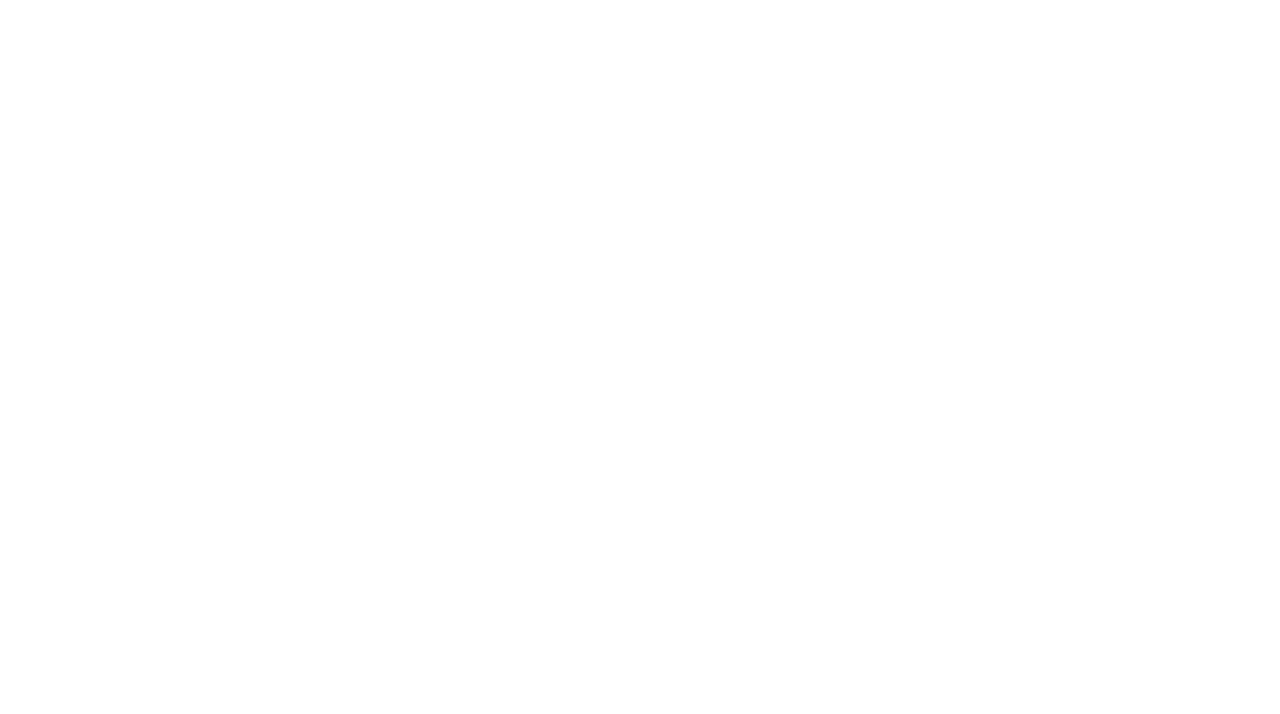
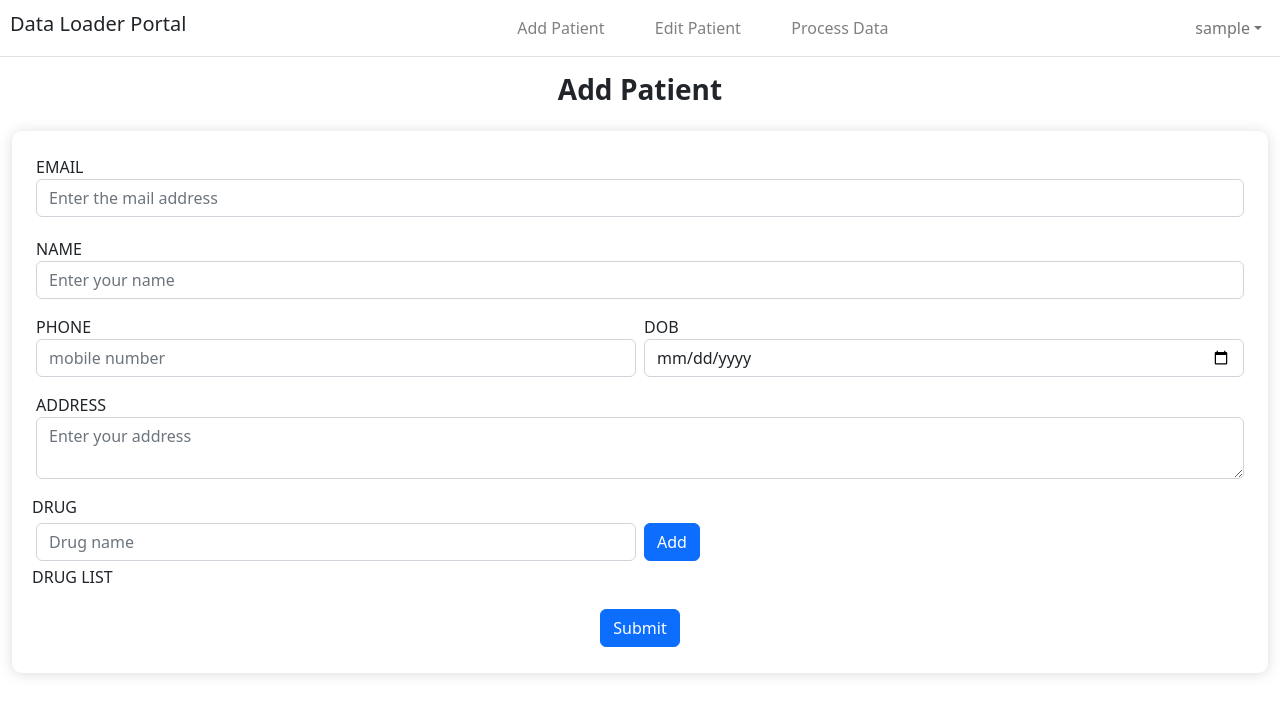
Before and after one commit to SriSushma25/Data-Loader-Portal, a React (Create React App) app: page /dashboard/addPatient in a window 1280 px wide. Before the commit this address had no page. Shown: the top 714 px of the page. Built offline with nearby package versions, Linux system fonts and the light colour scheme; sample sign-in values are in the browser's storage.

Commit message:
validation added

```diff
--- a/src/App.js
+++ b/src/App.js
@@ -1,6 +1,9 @@
 import React from 'react';
 import Login from './components/Login/Login';
 import Dashboard from './components/Dashboard/Dashboard';
+import AddPatient from './components/AddPatient/addPatient';
+import Edit from './components/Edit/editPatient';
+import ProcessData from './components/ProcessData/processData';
 import { BrowserRouter as Router,Routes, Route} from 'react-router-dom';
 import './App.css';
 import 'bootstrap/dist/css/bootstrap.min.css';
@@ -11,7 +14,11 @@ function App() {
       <Router>
         <Routes>
           <Route path="/" element={<Login />} />
-          <Route path="/dashboard" element={<Dashboard />} />
+          <Route path="/dashboard" element={<Dashboard />}>
+          <Route path="addPatient" element={<AddPatient />} />
+          <Route path="editPatient" element={<Edit />} />
+          <Route path="processPatient" element={<ProcessData />} />
+          </Route>
       </Routes>
       </Router>
     </div>
--- a/src/components/AddPatient/addPatient.css
+++ b/src/components/AddPatient/addPatient.css
@@ -54,3 +54,7 @@ table {
   from {bottom: 30px; opacity: 1;}
   to {bottom: 0; opacity: 0;}
 }
+
+.alert-danger{
+  color: red !important;
+}
--- a/src/components/AddPatient/addPatient.js
+++ b/src/components/AddPatient/addPatient.js
@@ -1,8 +1,7 @@
 import React,{useState,useEffect} from 'react';
+import './addPatient.css';
 
-
-import './addPatient.css';
-const Component1 = () => {
+const AddPatient = () => {
 
     const [name, setName] = useState('');
     const [phone, setPhone] = useState('');
@@ -11,9 +10,13 @@ const Component1 = () => {
     const [address, setAddress] = useState('');
     const [drug, setDrug] = useState('');
     const [drugList, setDrugList] = useState([]);
-    const [isValid, setISValid] = useState(true);
+    const [isEmailValid, setIsEmailValid] = useState(true);
+    const [isNameValid, setIsNameValid] = useState(true);
+    const [isPhoneValid, setIsPhoneValid] = useState(true);
+    const [isDobValid, setIsDobValid] = useState(true);
+    const [isDrugValid, setIsDrugValid] = useState(true);
+    const [isAddressValid, setIsAddressValid] = useState(true);
     const [toast, setToast] = useState(false);
-    const [errorData, setErrorData]=useState('');
     const [data,setData]= useState([]);
 
     useEffect(()=>{
@@ -24,11 +27,15 @@ const Component1 = () => {
     },[])
 
     const handleLoginDetails = (event) => {
-        event.preventDefault()
+        event.preventDefault();
+        setIsAddressValid(true);
+        setIsNameValid(true);
+        setIsDobValid(true);
+        setIsDrugValid(true);
+        setIsEmailValid(true);
+        setIsPhoneValid(true);
         const emailRegex = /^\S+@\S+$/;
-        if(emailRegex.test(email) && phone.length===10){
-            setISValid(true)
-
+        if(emailRegex.test(email) && phone.length===10 && name.length>0&&dob.length>0&&address.length>0&&drugList.length>0){
         const patientValue={
             name:name,
             address:address,
@@ -53,17 +60,31 @@ const Component1 = () => {
         setDob('');
         setAddress('');
         setPhone('');
+        setIsAddressValid(true);
+        setIsNameValid(true);
+        setIsDobValid(true);
+        setIsDrugValid(true);
+        setIsEmailValid(true);
+        setIsPhoneValid(true);
     }
         else{
-            setISValid(false);
-            if(!emailRegex.test(email) && phone.length!==10){
-                setErrorData('Invalid Email id and Phone no !!');
+            if(!emailRegex.test(email)||email.length===0){
+                setIsEmailValid(false);
             }
-            else if(!emailRegex.test(email)){
-                setErrorData('Invalid email id,Please enter a valid mail id')
+            if(name.length===0){
+                setIsNameValid(false);
             }
-            else if(phone.length!==10){
-                setErrorData('Invalid phone number!!Please enter a valid phone no')
+            if(address.length===0){
+                setIsAddressValid(false);
+            }
+            if(drugList.length===0){
+                setIsDrugValid(false);
+            }
+            if(dob.length===0){
+                setIsDobValid(false);
+            }
+            if(phone.length!==10){
+                setIsPhoneValid(false);
             }
         }
 
@@ -73,7 +94,6 @@ const Component1 = () => {
     const onAddClick = () =>{
         const value = drugList;
         value.push(drug)
-        console.log(value)
         setDrugList(value)
         setDrug('')
     }
@@ -103,50 +123,50 @@ const Component1 = () => {
         }
     }
     return (
-
            <div className="d-flex justify-content-center align-items-center flex-sm-column">
                 <div className="subhead">
                     <h3 className='pb-3 pt-3'><strong>Add Patient</strong></h3>
                 </div>
-<div className="containers">
-<div role="alert" className="alert alert-danger" hidden={isValid}>
-                                    {errorData}
-                                </div>
+                <div className="containers">
                 <form className="login-form" onSubmit={handleLoginDetails}>
-                                    <div className="form-group p-1">
                                     <div className="form-group p-1 pb-3">
                                         <label htmlFor="Email" className="text-uppercase pl-2">Email</label>
                                         <input type="email" name="email" className="form-control"
-                                            value={email} placeholder="Enter the mail address" required
+                                            value={email} placeholder="Enter the mail address"
                                             onChange={handleUserInput} />
+                                            <p className="alert-danger m-0 " hidden={isEmailValid}>Invalid email id!!Please enter a valid email id</p>
                                     </div>
-
+                                    <div className="form-group p-1">
                                         <label htmlFor="name" className="text-uppercase pl-2"> Name</label>
                                         <input type="text" name="name" className="form-control"
-                                            value={name} placeholder="Enter your name" required
+                                            value={name} placeholder="Enter your name"
                                             onChange={handleUserInput} />
+                                            <p className="alert-danger m-0 " hidden={isNameValid}>Invalid name!!Please enter patient name</p>
                                     </div>
                                     <div className = 'd-flex w-100 p-0 pb-2 pt-2'>
                                     <div className="form-group p-1 w-50">
                                         <label htmlFor="Phone" className="text-uppercase pl-2">Phone</label>
                                         <input type="number" name="phone" className="form-control"
-                                            value={phone} placeholder="mobile number" required
+                                            value={phone} placeholder="mobile number"
                                             onChange={handleUserInput} />
+                                            <p className="alert-danger m-0 " hidden={isPhoneValid}>Invalid phone number!!Please enter a valid phone no</p>
                                     </div>
 
                                     <div className="form-group p-1 w-50">
                                         <label htmlFor="Dob" className="text-uppercase pl-2">DOB</label>
                                         <input type="date" name="dob" className="form-control"
-                                            value={dob} placeholder="dob" required
+                                            value={dob} placeholder="dob"
                                             onChange={handleUserInput} max={new Date().toISOString().split("T")[0]}/>
+                                            <p className="alert-danger m-0 " hidden={isDobValid}>Invalid date!!Please enter a valid date</p>
                                     </div>
                                     </div>
 
                                     <div className="form-group p-1 pb-3 ">
                                         <label htmlFor="address" className="text-uppercase pl-2">Address</label>
                                         <textarea name="address" className="form-control" value={address}
-                                            placeholder="Enter your address" required
+                                            placeholder="Enter your address"
                                             onChange={handleUserInput} />
+                                            <p className="alert-danger m-0 " hidden={isAddressValid}>Invalid address!!Please enter a valid address</p>
                                     </div>
 
                                         <label htmlFor="drug" className="text-uppercase p-0">Drug</label>
@@ -159,6 +179,7 @@ const Component1 = () => {
                                     </div>
                                         <button className='btn btn-primary pt-1 pb-1 pl-4 pr-4 m-1' type="button" onClick={onAddClick}>Add</button>
                                     </div>
+                                            <p className="alert-danger m-0 " hidden={isDrugValid}>Please enter atleast one drug</p>
 
 
                                     <div> DRUG LIST
@@ -175,10 +196,8 @@ const Component1 = () => {
                                 </form>
                                 <div id="snackbar" className={toast?'show':''}>Patient Added Successfully</div>
                                 </div>
-            </div>
-
-
+                                </div>
 
     );
 }
-export default Component1;
+export default AddPatient;
--- a/src/components/Dashboard/Dashboard.js
+++ b/src/components/Dashboard/Dashboard.js
@@ -1,15 +1,12 @@
 import React, { useState,useEffect } from 'react';
-import { useLocation,Link } from 'react-router-dom';
-import Component1 from '../AddPatient/addPatient';
-import Component2 from '../Edit/editPatient';
-import Component3 from '../ProcessData/processData';
+import { Link, useNavigate, Outlet } from 'react-router-dom';
 import './Dashboard.css';
 
 
 function Dashboard(){
-  const location =useLocation();
+  const navigate = useNavigate();
   const [currentUser,setCurrentUser] =useState('');
-  const [selectedComponent,setSelectedComponent]= useState('component');
+  const [selectedComponent,setSelectedComponent]= useState('');
 
   const toggleDropdownHandler = (event) => {
     if (event.target.nextElementSibling !== null) {
@@ -18,20 +15,17 @@ function Dashboard(){
     }
   }
   useEffect(()=>{
-   setCurrentUser(location.state.userName);
-  },[location.state.userName]);
+    if(localStorage.getItem('userName')){
+      setCurrentUser(localStorage.getItem('userName'));
+    }
+    else{
+      navigate('/');
+    }
+  },[currentUser, navigate]);
 
-  const getCurrentState=(selectedComponent)=> {
-    const currentComponent = {
-      component1: <Component1 />,
-      component2: <Component2 />,
-      component3: <Component3 />,
-      component:''
-    };
-    return currentComponent[selectedComponent];
-  }
   const menuClickHandler = (name) => {
-    setSelectedComponent(name);
+    setSelectedComponent(name)
+    navigate(`/dashboard/${name}`);
   }
 
     return (
@@ -41,9 +35,9 @@ function Dashboard(){
             <nav className="navbar navbar-expand-lg navbar-light border-bottom header" id="nav-bar">
               <h5>Data Loader Portal</h5>
               <ul className='d-flex navData'>
-              <li onClick={()=>menuClickHandler('component1')} name="component1" className={`list-style ${selectedComponent==='component1'?'highlight':''}`}>Add Patient</li>
-              <li onClick={()=>menuClickHandler('component2')} name="component2" className={`list-style ${selectedComponent==='component2'?'highlight':''}`}>Edit Patient</li>
-              <li onClick={()=>menuClickHandler('component3')} name="component3" className={`list-style ${selectedComponent==='component3'?'highlight':''}`}>Process Data</li>
+              <li onClick={()=>menuClickHandler('addPatient')} name="component1" className={`list-style ${selectedComponent==='addPatient'?'highlight':''}`}>Add Patient</li>
+              <li onClick={()=>menuClickHandler('editPatient')} name="component2" className={`list-style ${selectedComponent==='editPatient'?'highlight':''}`}>Edit Patient</li>
+              <li onClick={()=>menuClickHandler('processPatient')} name="component3" className={`list-style ${selectedComponent==='processPatient'?'highlight':''}`}>Process Data</li>
               </ul>
               <div>
               <button className="navbar-toggler" type="button" data-toggle="collapse" data-target="#navbarSupportedContent" >
@@ -54,7 +48,7 @@ function Dashboard(){
                   <li className="nav-item dropdown">
                     <div className="nav-link dropdown-toggle" role="button" data-toggle="dropdown" >{currentUser}</div>
                     <div className="dropdown-menu dropdown-menu-right" >
-                      <Link to="/" className="dropdown-item">Logout</Link>
+                      <Link to="/" className="dropdown-item" onClick={()=>localStorage.removeItem('userName')}>Logout</Link>
                     </div>
                   </li>
                 </ul>
@@ -62,7 +56,7 @@ function Dashboard(){
               </div>
             </nav>
             <div className="container-fluid background">
-              {getCurrentState(selectedComponent)}
+              <Outlet />
             </div>
           </div>
         </div>
--- a/src/components/Edit/editPatient.css
+++ b/src/components/Edit/editPatient.css
@@ -94,3 +94,7 @@ h1{
     from {bottom: 30px; opacity: 1;}
     to {bottom: 0; opacity: 0;}
   }
+
+  .alert-danger{
+    color: red !important;
+  }
--- a/src/components/Edit/editPatient.js
+++ b/src/components/Edit/editPatient.js
@@ -12,14 +12,17 @@ const Component2 = () => {
     const [emailEdit, setEmailEdit] = useState(true);
     const [dobEdit, setDobEdit] = useState(true);
     const [addressEdit, setAddressEdit] = useState(true);
-    const [isValid, setISValid] = useState(true);
     const [data,setData]= useState([]);
     const [onedit,setOnEdit] = useState(false);
     const [editValue,setEditValue]= useState('')
     const [filterData,setFilterData]=useState('');
     const [editShow,setEditShow]= useState(false);
-    const [errorData, setErrorData]=useState('');
     const [toast, setToast] = useState(false);
+    const [isEmailValid, setIsEmailValid] = useState(true);
+    const [isNameValid, setIsNameValid] = useState(true);
+    const [isPhoneValid, setIsPhoneValid] = useState(true);
+    const [isDobValid, setIsDobValid] = useState(true);
+    const [isAddressValid, setIsAddressValid] = useState(true);
 
     useEffect(()=>{
         getData()
@@ -34,9 +37,13 @@ const Component2 = () => {
 
     const handleLoginDetails = (event) => {
         event.preventDefault()
+        setIsAddressValid(true);
+        setIsNameValid(true);
+        setIsDobValid(true);
+        setIsEmailValid(true);
+        setIsPhoneValid(true);
         const emailRegex = /^\S+@\S+$/;
-        if(emailRegex.test(email) && phone.length===10){
-            setISValid(true)
+        if(emailRegex.test(email) && phone.length===10&& name.length>0&&dob.length>0&&address.length>0){
             const newValue = data;
             newValue.map(items=>{
                 if(items.name===name){
@@ -56,15 +63,20 @@ const Component2 = () => {
 
         }
         else{
-            setISValid(false);
-            if(!emailRegex.test(email) && phone.length!==10){
-                setErrorData('Invalid Email id and Phone no !!');
+            if(!emailRegex.test(email)||email.length===0){
+                setIsEmailValid(false);
             }
-            else if(!emailRegex.test(email)){
-                setErrorData('Invalid email id,Please enter a valid mail id')
+            if(name.length===0){
+                setIsNameValid(false);
             }
-            else if(phone.length!==10){
-                setErrorData('Invalid phone number!!Please enter a valid phone no')
+            if(address.length===0){
+                setIsAddressValid(false);
+            }
+            if(dob.length===0){
+                setIsDobValid(false);
+            }
+            if(phone.length!==10){
+                setIsPhoneValid(false);
             }
         }
 
@@ -146,9 +158,14 @@ const Component2 = () => {
      }
 
      const onEditButtonClick = () => {
+        if(editValue.length>0){
         setEditShow(true);
         const newData = data.filter(items=>items.name.includes(editValue));
         setFilterData(newData);
+        }else{
+            setFilterData([])
+            setEditShow(false);
+        }
      }
 
     return (
@@ -187,9 +204,6 @@ const Component2 = () => {
                 </table>}
                 {onedit&&<div className='d-flex justify-content-center align-items-center pt-2'>
 <div className="containers">
-<div role="alert" className="alert alert-danger" hidden={isValid}>
-                                    {errorData}
-                                </div>
                 <form className="form d-flex flex-sm-column justify-content-center" onSubmit={handleLoginDetails}>
                                         <label htmlFor="Email" className="text-uppercase pl-2">Email</label>
                                         <div className = 'd-flex w-100 p-0'>
@@ -197,6 +211,7 @@ const Component2 = () => {
                                         <input type="email" name="email" className="form-control"
                                             value={email} placeholder="Enter the mail address" required
                                             onChange={handleUserInput} disabled={emailEdit}/>
+                                            <p className="alert-danger m-0 " hidden={isEmailValid}>Invalid email id!!Please enter a valid email id</p>
                                             </div>
                                         <button className='btn btn-primary pt-1 pb-1 pl-4 pr-4 m-1' type="button" onClick={()=>onEditClick('email')} disabled={!emailEdit}>Edit</button>
                                     </div>
@@ -206,6 +221,7 @@ const Component2 = () => {
                                         <input type="text" name="name" className="form-control"
                                             value={name} placeholder="Enter your name" required
                                             onChange={handleUserInput} disabled={nameEdit}/>
+                                            <p className="alert-danger m-0 " hidden={isNameValid}>Invalid name!!Please enter patient name</p>
                                             </div></div>
                                         <label htmlFor="Phone" className="text-uppercase pl-2">Phone</label>
                                     <div className = 'd-flex w-100 p-0'>
@@ -213,6 +229,7 @@ const Component2 = () => {
                                         <input type="number" name="phone" className="form-control"
                                             value={phone} placeholder="mobile number" required
                                             onChange={handleUserInput} disabled={phoneEdit}/>
+                                            <p className="alert-danger m-0 " hidden={isPhoneValid}>Invalid phone number!!Please enter a valid phone no</p>
                                     </div>
                                     <button className='btn btn-primary pt-1 pb-1 pl-4 pr-4 m-1' type="button" onClick={()=>onEditClick('phone')} disabled={!phoneEdit}>Edit</button>
                                     </div>
@@ -222,6 +239,7 @@ const Component2 = () => {
                                         <input type="date" name="dob" className="form-control"
                                             value={dob} placeholder="dob" required
                                             onChange={handleUserInput} disabled={dobEdit} max={new Date().toISOString().split("T")[0]}/>
+                                            <p className="alert-danger m-0 " hidden={isDobValid}>Invalid date!!Please enter a valid date</p>
                                     </div>
                                     <button className='btn btn-primary pt-1 pb-1 pl-4 pr-4 m-1' type="button" onClick={()=>onEditClick('dob')} disabled={!dobEdit}>Edit</button>
                                     </div>
@@ -232,6 +250,7 @@ const Component2 = () => {
                                         <textarea name="address" className="form-control" value={address}
                                             placeholder="Enter your address" required
                                             onChange={handleUserInput} disabled={addressEdit}/>
+                                            <p className="alert-danger m-0 " hidden={isAddressValid}>Invalid address!!Please enter a valid address</p>
                                     </div>
                                     <button className='btn btn-primary pt-1 pb-1 pl-4 pr-4 m-1' type="button" onClick={()=>onEditClick('address')} disabled={!addressEdit}>Edit</button>
                                     </div>
@@ -246,8 +265,6 @@ const Component2 = () => {
                 </div>
             </div>
 
-
-
     );
 }
 export default Component2;
--- a/src/components/Login/Login.js
+++ b/src/components/Login/Login.js
@@ -1,4 +1,4 @@
-import React, { useState } from 'react';
+import React, { useEffect, useState } from 'react';
 import { useNavigate } from 'react-router-dom';
 import './Login.css';
 
@@ -7,6 +7,12 @@ function Login() {
     const [username, setUserName] = useState('');
     const [password, setPassword] = useState('');
     const [isValid, setISValid] = useState(true);
+
+    useEffect(()=>{
+        if(localStorage.getItem('userName')){
+            navigate('/dashboard');
+        }
+    },[navigate])
 
     const handleUserInput = (event) => {
         const value = event.target.value;
@@ -27,10 +33,8 @@ function Login() {
         if (emailRegex.test(username) && passwordRegex.test(password))
         {
             setISValid(true);
-            navigate('/dashboard',
-                {
-                    state: { userName: username }
-                })
+            localStorage.setItem('userName',username);
+            navigate('/dashboard')
         }
         else {
             setISValid(false);
```
Also changed, not shown: src/components/ProcessData/processData.js (+11 -6 lines).
